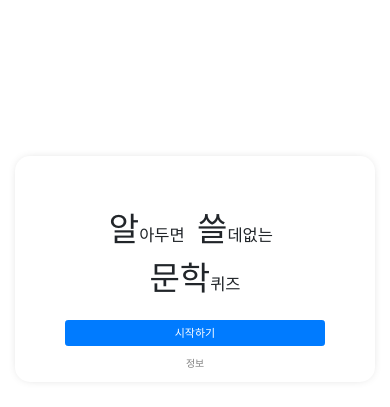
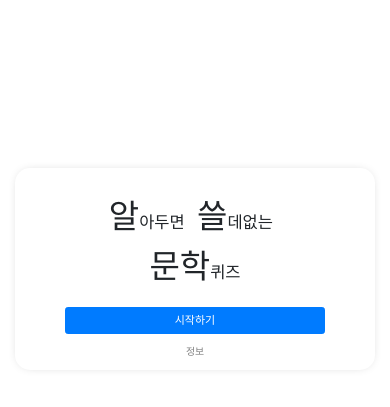
Before and after one commit to woduq1414/munhak-moa, a Flask app: page / in a window 390 px wide. Shown: the part 153-560 px from the top of the page. Run offline with Flask 2, Linux system fonts and the light colour scheme; parts of the project's set-up code (start-up, migrations or seed data) failed here and were passed over; some libraries are stand-ins or nearby versions.

Commit message:
퀴즈 index 페이지 수정

```diff
--- a/static/stylesheets/index.css
+++ b/static/stylesheets/index.css
@@ -19,6 +19,14 @@
     box-shadow: 0px 0px 11px -5px rgba(0, 0, 0, 0.3);
 
 }
+@media screen and (max-width: 768px) {
+    #content {
+        padding: 25px 50px 10px 50px !important;
+
+    }
+
+}
+
 
 
 #title {
--- a/static/stylesheets/quiz.css
+++ b/static/stylesheets/quiz.css
@@ -162,6 +162,7 @@ body, main {
 @media screen and (max-width: 768px) {
     #content {
         width: 95%;
+
     }
 
     .option {
```
